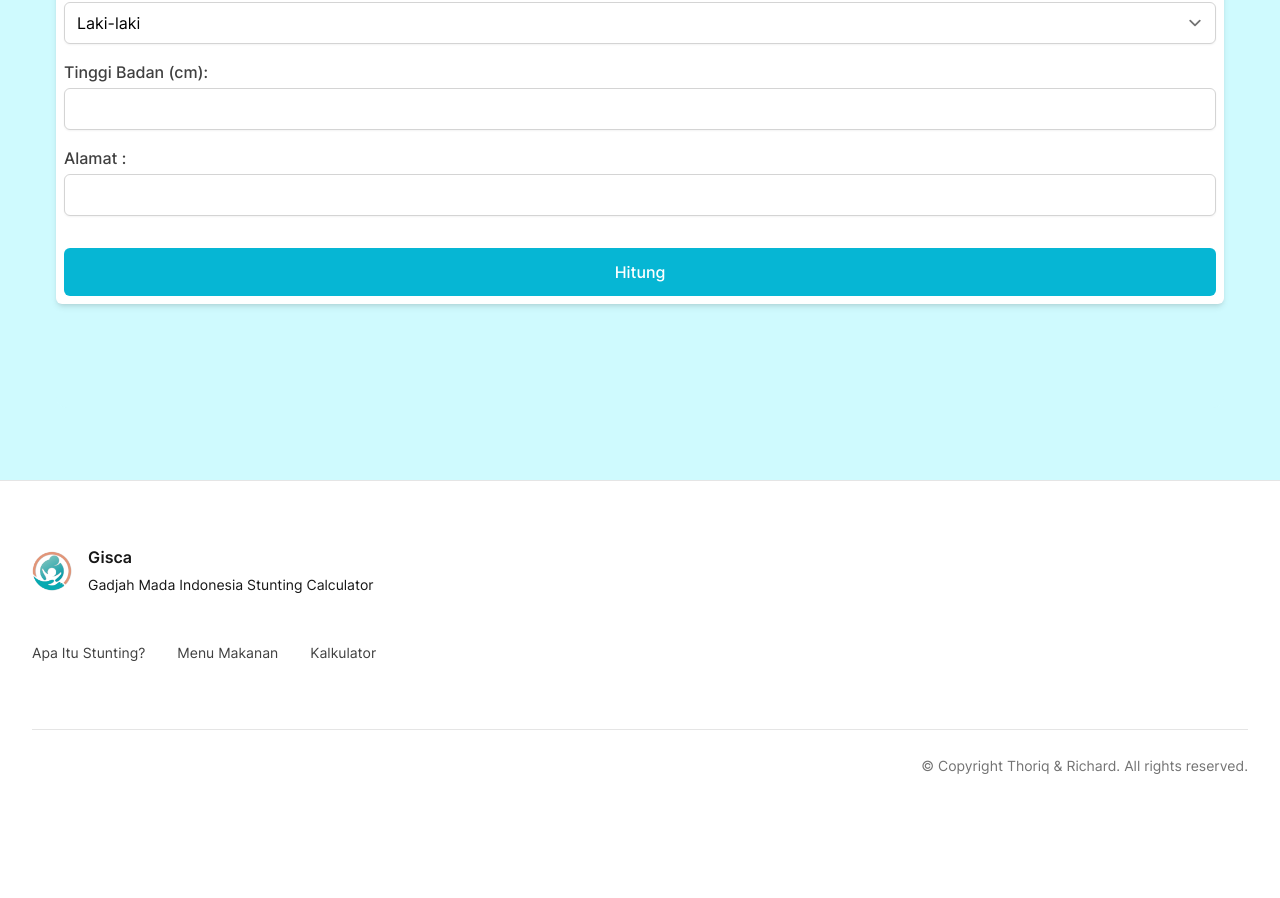
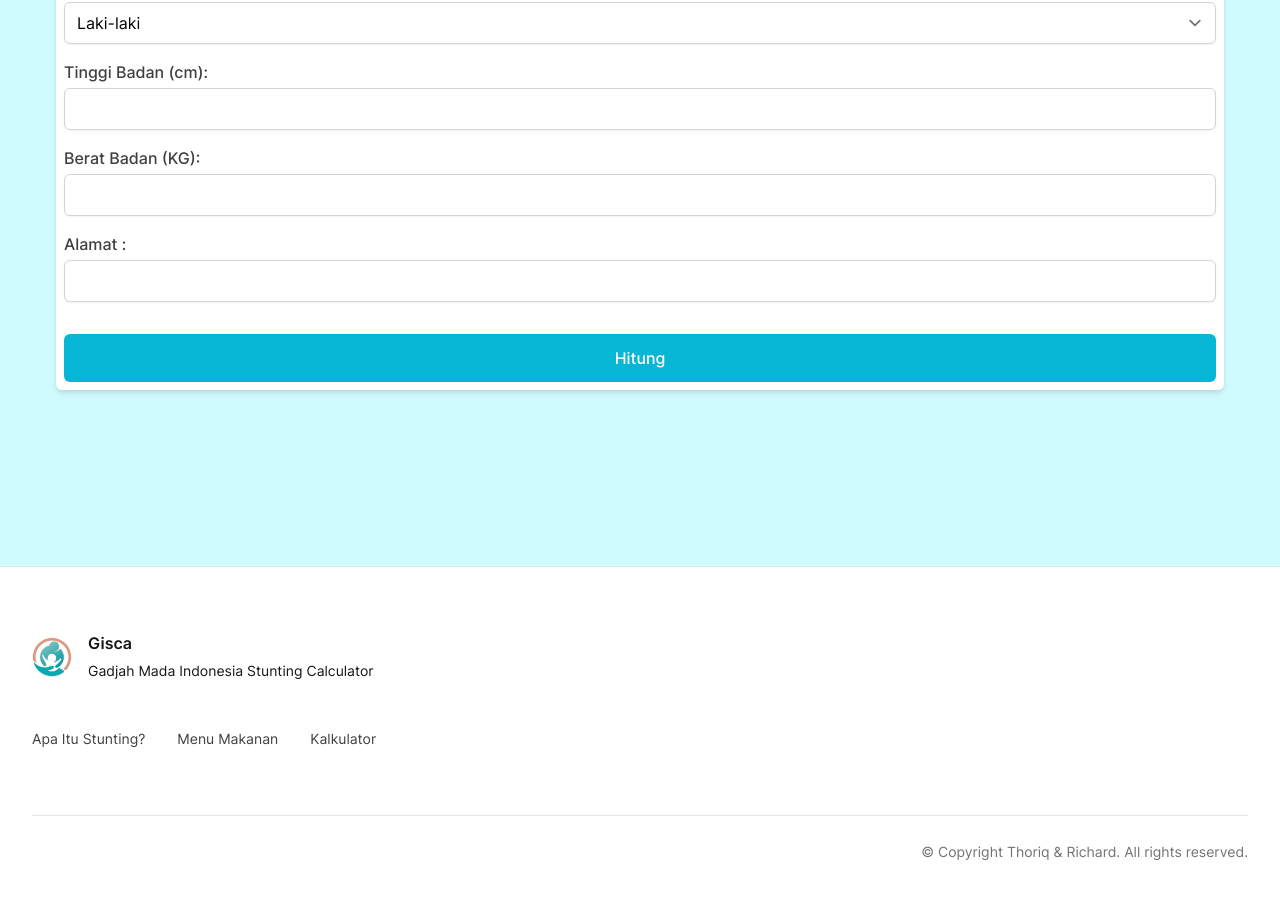
Before and after one commit to Rici00/withMedikaFE, a Next.js app: page /indexlogin in a window 1280 px wide. Shown: the part 2325-3223 px from the top of the page. Before the commit the page ends 3151 px from the top, so only its background shows below. Built offline with nearby package versions, Linux system fonts and the light colour scheme; sample sign-in values are in the browser's storage.

Commit message:
add berat

```diff
--- a/src/components/Calcu.jsx
+++ b/src/components/Calcu.jsx
@@ -600,6 +600,7 @@ function hitungZScoreTB(umur, jenisKelamin, tinggiBadan) {
     const [alamat, setAlamat] = useState();
     const [jenisKelamin, setJenisKelamin] = useState('Laki-laki');
     const [tinggiBadan, setTinggiBadan] = useState();
+    const [beratBadan, setBeratBadan] = useState();
     const [hasilPenilaian, setHasilPenilaian] = useState('');
     // const [isShowResult, setIsShowResult] = useState(false);
     const resultRef = useRef(null);
@@ -635,7 +636,8 @@ function hitungZScoreTB(umur, jenisKelamin, tinggiBadan) {
         anak: anak,
         ibu: ibu,
         alamat:alamat,
-        hasilPenilaian: hasilPenilaian
+        hasilPenilaian: hasilPenilaian,
+        beratBadan: beratBadan,
       };
 
 
@@ -733,6 +735,19 @@ function hitungZScoreTB(umur, jenisKelamin, tinggiBadan) {
       className="mt-1 block w-full rounded-md border-gray-300 shadow-sm focus:border-cyan-400 focus:ring focus:ring-cyan-200"
     />
   </div>
+
+  <div className="mb-4">
+    <label htmlFor="beratBadan" className="block font-medium text-gray-700">Berat Badan (KG):</label>
+    <input
+      type="number"
+      id="beratBadan"
+      value={beratBadan}
+      onChange={(e) => setBeratBadan(e.target.value)}
+      required
+      className="mt-1 block w-full rounded-md border-gray-300 shadow-sm focus:border-cyan-400 focus:ring focus:ring-cyan-200"
+    />
+  </div>
+
   <div className="mb-4">
     <label htmlFor="alamat" className="block font-medium text-gray-700">Alamat : </label>
     <input
```
